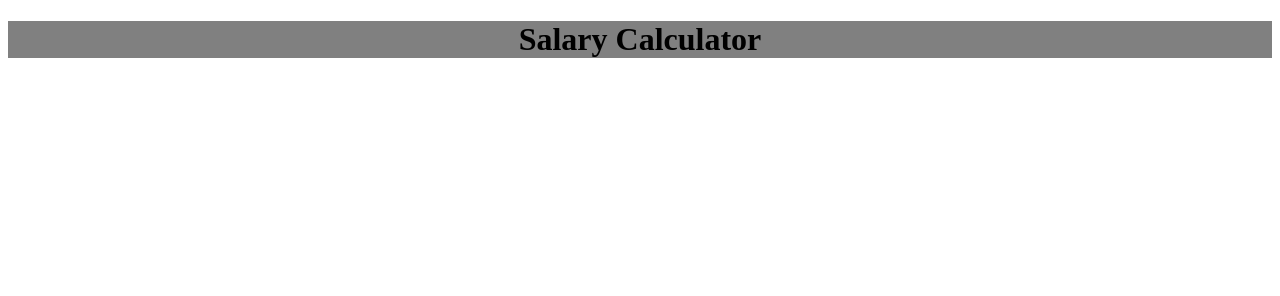
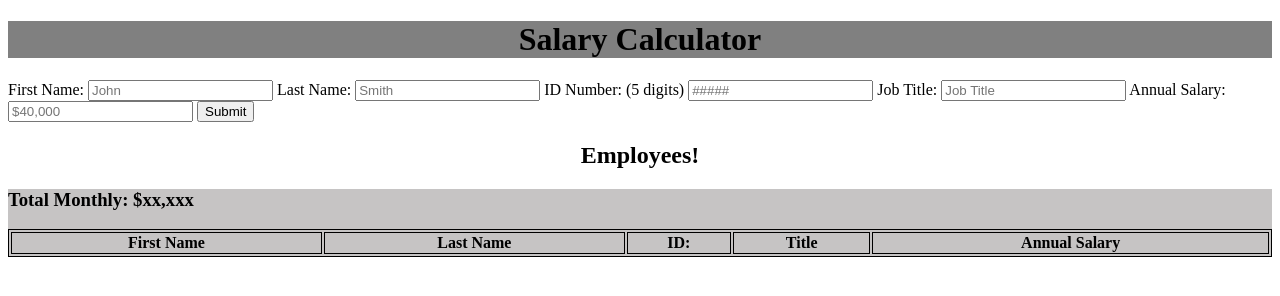
Before and after one commit to yasis12/weekend-salary-calculator, a plain HTML site: page Weekend Salary Calculator/index.html in a window 1280 px wide. Drawn offline with Linux system fonts and the light colour scheme.

Commit message:
Finished the HTML and now starting on JS

```diff
--- a/Weekend Salary Calculator/client.js
+++ b/Weekend Salary Calculator/client.js
@@ -1 +1,8 @@
 console.log('hello Raf');
+
+function salaryCalculator(event) {
+
+
+
+
+}
--- a/Weekend Salary Calculator/index.html
+++ b/Weekend Salary Calculator/index.html
@@ -7,9 +7,55 @@
     <link rel="stylesheet" href="style.css">
 </head>
 <body>
+    <!--Header/Title-->
     <header id="header">
         <h1 id="headerTitle">Salary Calculator</h1>
     </header>
+    <!--Input form for the salaries-->
+    <!-- <form> -->
+        <!--First name-->
+        <label for="firstName">First Name:</label>
+        <input id="firstName" type="text" placeholder="John">
+        <!--Last name-->
+        <label for="lastName">Last Name:</label>
+        <input id="lastName" type="text" placeholder="Smith">
+        <!--ID Number-->
+        <label for="idNumber">ID Number: (5 digits)</label>
+        <input id="idNumber" type="number" placeholder="#####">
+        <!--Job Title-->
+        <label for="jobTitle">Job Title:</label>
+        <input id="jobTitle" type="text" placeholder="Job Title">
+        <!--Annual Salary-->
+        <label for="annualSalary">Annual Salary:</label>
+        <input id="annualSalary" type="number" placeholder="$40,000">
+    <!-- </form> -->
+    <button id="submitButton" type="submit" onclick="salaryCalculator()">Submit</button>
+
+    <!--table header-->
+<h2>
+    Employees!
+</h2>
+
+<!--table for all employees to be inputed-->
+<!--Body of the beast-->
+
+    <div id="tableDiv">
+        <table id="employeeTable" style="width:100%">
+          <tr>
+            <th>First Name</th>
+            <th>Last Name</th>
+            <th>ID:</th>
+            <th>Title</th>
+            <th>Annual Salary</th>
+          </tr>
+    </div>
+
+
+<!-- TOtal monthly Salary for Employees-->
+<footer>
+    <h3>Total Monthly: $xx,xxx</h3>
+</footer>
+
 
 
     <script src="client.js"></script>
--- a/Weekend Salary Calculator/style.css
+++ b/Weekend Salary Calculator/style.css
@@ -1,8 +1,20 @@
 #header {
     background-color: grey;
 }
-
+/* Title style*/
 #headerTitle {
     color: black;
     text-align: center;
 }
+/* form submit style*/
+h2 {
+    text-align: center;
+}
+/* Table style*/
+table, th, td {
+    border:1px solid black;
+  }
+
+  #tableDiv {
+    background-color: rgb(198, 196, 196);
+  }
```
